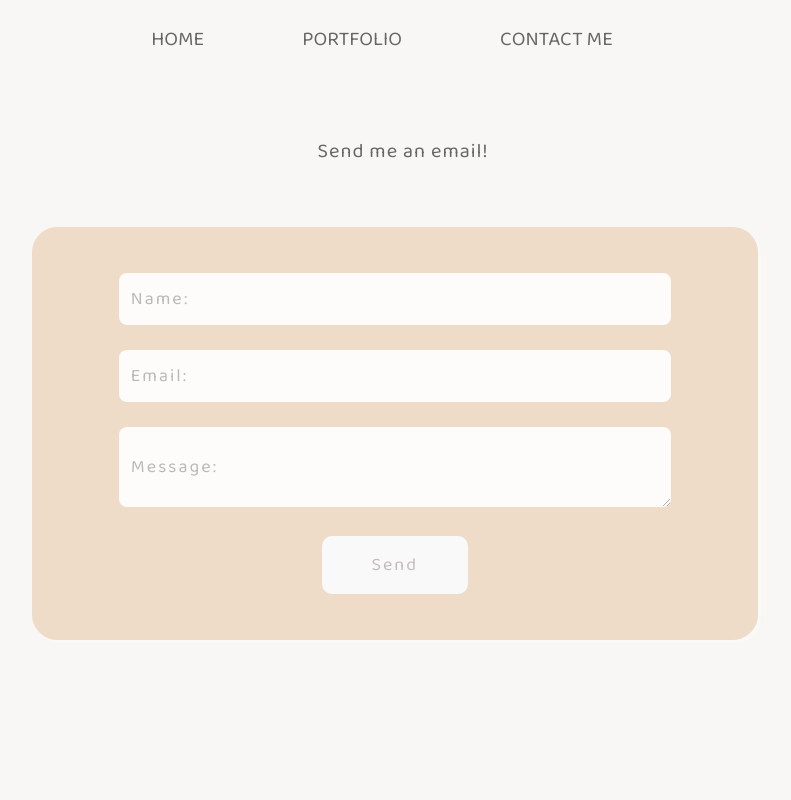
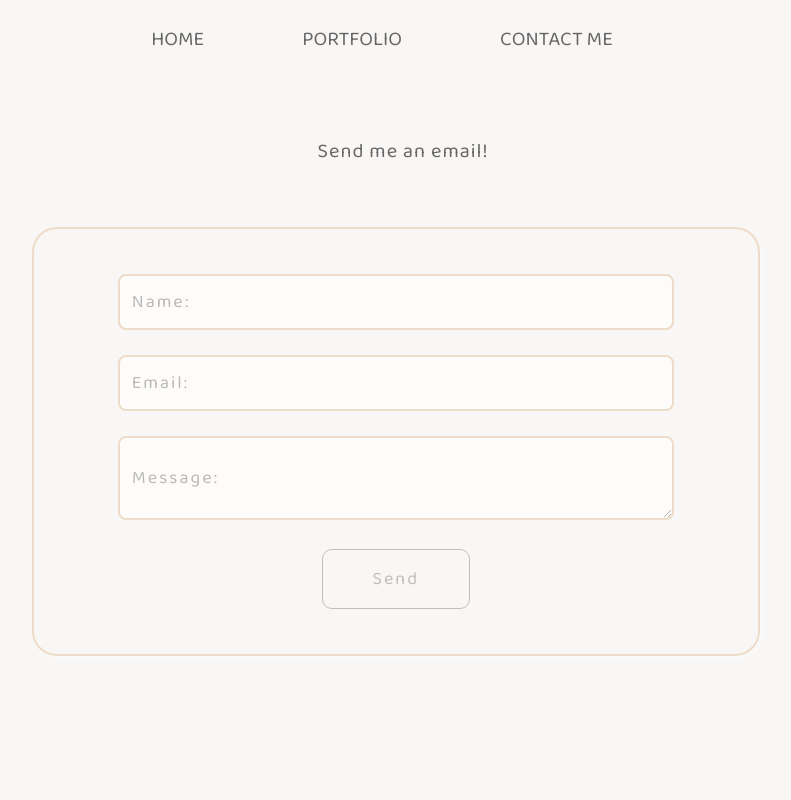
Before and after one commit to eryulee/portfolio, a React (Create React App) app in the folder client/: page /contact in a window 1280 px wide. Shown: the top 800 px of the page, without its empty margins (237-1028 px from the left). Built offline with nearby package versions, Linux system fonts and the light colour scheme; a web font is replaced by a local one.

Commit message:
finished 2 screens

```diff
--- a/client/src/screens/Contact.css
+++ b/client/src/screens/Contact.css
@@ -14,7 +14,7 @@
 }
 
 .form {
-  border: 1px solid #e1bd98;
+  border: 2px solid #e1bd98;
   margin-right: 60%;
   padding-left: 50px;
   width: 55%;
@@ -23,8 +23,9 @@
   padding-right: 50px;
   margin-left: 16%;
   margin-top: 0px;
-  margin-bottom: 150px;
-  background-color: #e1bd98;
+  margin-bottom: 50px;
+  /* background-color: #e1bd98; */
+  background-color: #f8f5f2;
   /* filter: opacity(60%); */
   align-self: center;
   align-content: center;
@@ -62,14 +63,15 @@
   align-content: center;
   justify-content: center;
   border-radius: 10px;
-  border:none;
+  /* border:none; */
+  border: 2px solid #e1bd98;
   margin-left: 25px;
 }
 
 .sendbtn {
-  background-color: #fafafa;
+  background-color: #f8f5f2;
   color: #7f7f7f;
-  border: 1px solid #7f7f7f;
+  /* border: 1px solid #7f7f7f; */
   padding-top: 15px;
   padding-bottom: 15px;
   padding-right: 30px;
@@ -80,7 +82,7 @@
   text-align: center;
   align-self: center;
   margin-left: 38%;
-  border: none;
+  border: 2px solid #e1bd98;
   border-radius: 10px;
 
 }
@@ -132,7 +134,7 @@
     padding-right: 20px;
     margin-left: 7%;
     margin-top: 0px;
-    margin-bottom: 150px;
+    margin-bottom: 120px;
     /* background-color: #def1e7; */
     /* filter: opacity(60%); */
     align-self: center;
@@ -158,15 +160,15 @@
     align-content: center;
     justify-content: center;
     border-radius: 8px;
-    border:none;
+    /* border:none; */
     margin-left: 0px;
 
   }
 
   .sendbtn {
-    background-color: #fafafa;
+    background-color: #f8f5f2;
     color: #7f7f7f;
-    border: 1px solid #7f7f7f;
+    /* border: 1px solid #7f7f7f; */
     padding-top: 10px;
     padding-bottom: 10px;
     padding-right: 25px;
@@ -177,7 +179,7 @@
     text-align: center;
     align-self: center;
     margin-left: 0%;
-    border: none;
+    /* border: none; */
     border-radius: 10px;
 
   }
@@ -240,14 +242,14 @@
     align-content: center;
     justify-content: center;
     border-radius: 8px;
-    border:none;
+    /* border:none; */
     margin-left: 0px;
   }
 
   .sendbtn {
-    background-color: #fafafa;
+    background-color: #f8f5f2;
     color: #7f7f7f;
-    border: 1px solid #7f7f7f;
+    /* border: 1px solid #7f7f7f; */
     padding-top: 10px;
     padding-bottom: 10px;
     padding-right: 40px;
@@ -258,7 +260,7 @@
     text-align: center;
     align-self: center;
     margin-left: 0%;
-    border: none;
+    /* border: none; */
     border-radius: 10px;
 
   }
@@ -336,12 +338,12 @@
     align-content: center;
     justify-content: center;
     border-radius: 8px;
-    border:none;
+    /* border:none; */
     margin-left: 0px;
   }
 
   .sendbtn {
-    background-color: #fafafa;
+    background-color: #f8f5f2;
     color: #7f7f7f;
     border: 1px solid #7f7f7f;
     padding-top: 15px;
@@ -354,7 +356,7 @@
     text-align: center;
     align-self: center;
     margin-left: 0%;
-    border: none;
+    /* border: none; */
     border-radius: 10px;
 
   }
```
